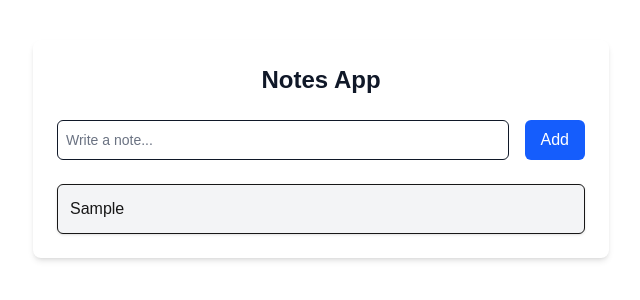
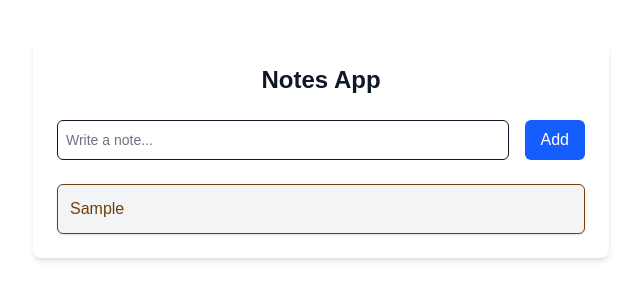
Before and after one commit to SoniSameer/next-test-repo, a Next.js app: page / in a window 1280 px wide. Both pictures are taken after typing "Sample" into the empty fields and a click on the button "Add". Shown: the top 300 px of the page, without its empty margins (319-959 px from the left). Built offline with nearby package versions, Linux system fonts and the light colour scheme.

Commit message:
changed the text color

```diff
--- a/app/page.js
+++ b/app/page.js
@@ -37,7 +37,7 @@ export default function Home() {
         {notes.map((n, index) => (
           <li
             key={index}
-            className="p-3 bg-gray-100 rounded-md shadow-sm border text-black-900"
+            className="p-3 bg-gray-100 rounded-md shadow-sm border text-yellow-900"
           >
             {n}
           </li>
```
